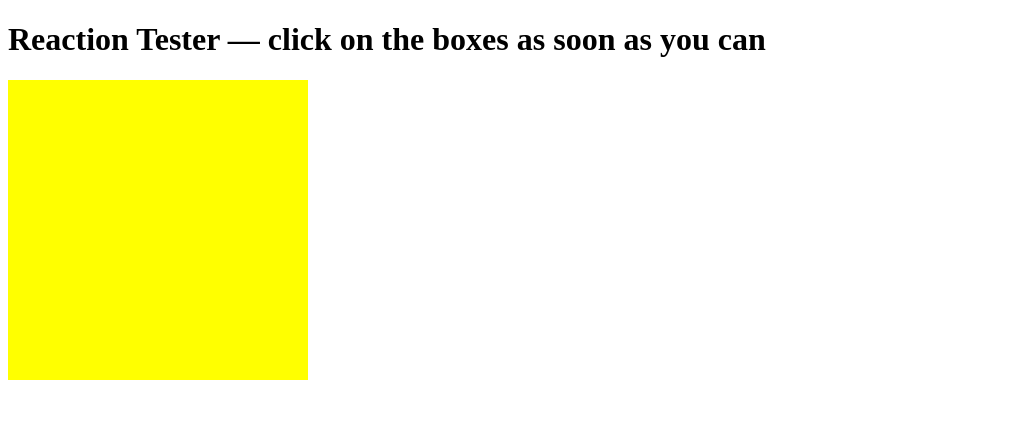
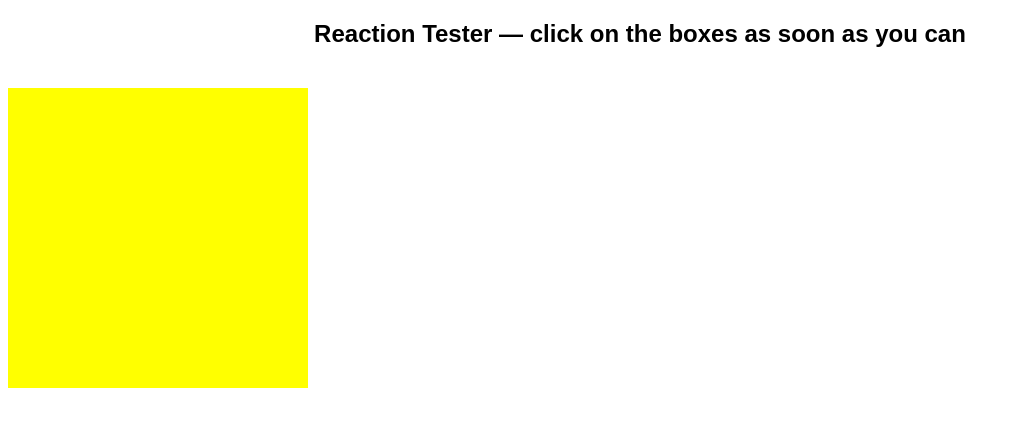
Before and after one commit to Madhuri-2003/reactionTesterGame, a plain HTML site: page index.html in a window 1280 px wide. Shown: the whole page, without its empty margins (0-1020 px from the left). Drawn offline with Linux system fonts and the light colour scheme.

Commit message:
style.css

```diff
--- a/style.css
+++ b/style.css
@@ -4,3 +4,10 @@
     height: 300px;
     position: relative;
 }
+#heading {
+  text-align: center;
+  font-family: Arial, sans-serif;
+  font-size: 24px;
+  margin-top: 20px;
+  margin-bottom: 40px;
+}
```
